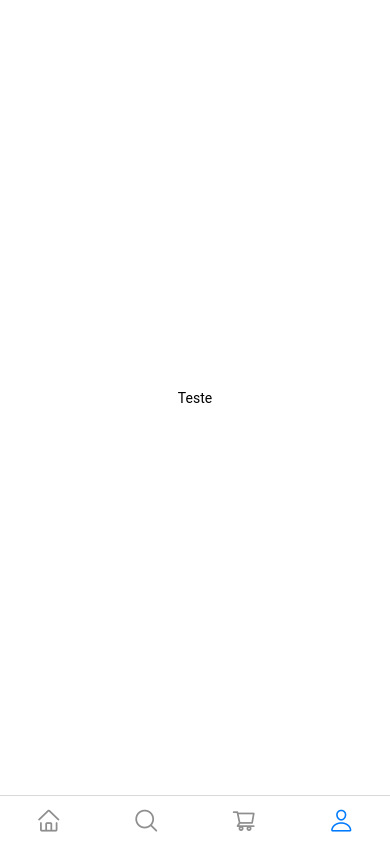
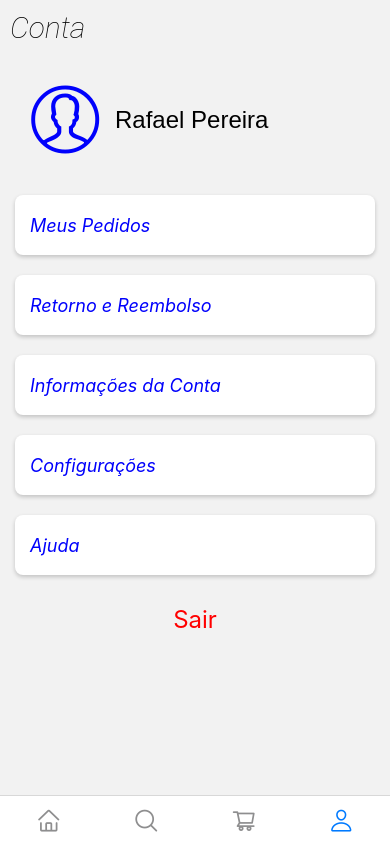
Before and after one commit to Joaoobarreto/holograma, a React Native app: screen /Profile in a window 390 px wide. Built offline with nearby package versions, Linux system fonts and the light colour scheme.

Commit message:
tela profile

```diff
--- a/App.js
+++ b/App.js
@@ -17,7 +17,7 @@ export default function App() {
 const styles = StyleSheet.create({
   container: {
     flex: 1,
-    backgroundColor: '#fff',
+    backgroundColor: 'white',
     alignItems: 'center',
     justifyContent: 'center',
   },
--- a/package.json
+++ b/package.json
@@ -24,7 +24,8 @@
     "react-native-safe-area-context": "4.5.0",
     "react-native-screens": "~3.20.0",
     "react-native-snap-carousel": "^3.9.1",
-    "react-native-web": "~0.18.10"
+    "react-native-web": "~0.18.10",
+    "expo-font": "~11.1.1"
   },
   "devDependencies": {
     "@babel/core": "^7.20.0"
--- a/src/components/PageTitle/index.js
+++ b/src/components/PageTitle/index.js
@@ -12,6 +12,7 @@ const estilos = StyleSheet.create({
     title: {
         fontSize: 30,
         fontWeight: "100",
+        fontFamily: "Roboto",
         fontStyle: "italic",
         margin: 10
     }
--- a/src/components/Texto/index.js
+++ b/src/components/Texto/index.js
@@ -1,5 +1,5 @@
 import React from "react";
-import { StyleSheet, Text} from 'react-native';
+import { StyleSheet, Text, fontFamily} from 'react-native';
 
 export default function Texto({ children, style }) {
     return (
@@ -9,6 +9,7 @@ export default function Texto({ children, style }) {
 
 const estilos = StyleSheet.create({
     texto: {
-        fontFamily: "Roboto"
+        fontFamily: "Arial",
+        fontStyle:"italic"
     }
 })
--- a/src/pages/Profile/index.js
+++ b/src/pages/Profile/index.js
@@ -1,6 +1,8 @@
-import { Button, StyleSheet, Text, View } from 'react-native';
+import { StatusBar, Button, StyleSheet,TouchableOpacity, Text, View, SafeAreaView, Alert } from 'react-native';
 import * as React from 'react';
 import Texto from '../../components/Texto';
+import PageTitle from '../../components/PageTitle';
+import {Entypo, AntDesign, EvilIcons, FontAwesome, FontAwesome5} from '@expo/vector-icons';
 
 export default function Profile({navigation}) {
   React.useLayoutEffect(() => {
@@ -8,17 +10,77 @@ export default function Profile({navigation}) {
   }, [navigation]);
 
   return (
-    <View style={styles.container}>
-      <Texto>Teste</Texto>
-    </View>
+    <SafeAreaView>
+      <StatusBar/>
+      <View>
+      <PageTitle>Conta</PageTitle>
+      <View style={styles.dadosUsuario}>
+        <EvilIcons name="user" size={100} color="#0001FC" />
+        <Texto style={styles.container}>Rafael Pereira</Texto>
+      </View>
+      <TouchableOpacity style={styles.button}>
+        <Text style={styles.texto}>Meus Pedidos</Text>
+      </TouchableOpacity>
+        <TouchableOpacity style={styles.button}>
+        <Text style={styles.texto}>Retorno e Reembolso</Text>
+      </TouchableOpacity>
+        <TouchableOpacity style={styles.button}>
+        <Text style={styles.texto}>Informações da Conta</Text>
+      </TouchableOpacity>
+        <TouchableOpacity style={styles.button}>
+        <Text style={styles.texto}>Configurações</Text>
+      </TouchableOpacity>
+      <TouchableOpacity style={styles.button}>
+        <Text style={styles.texto}>Ajuda</Text>
+      </TouchableOpacity>
+      <TouchableOpacity>
+        <Text style={styles.sair}>Sair</Text>
+      </TouchableOpacity>
+      </View>
+    </SafeAreaView>
   );
 }
 
 const styles = StyleSheet.create({
   container: {
-    flex: 1,
-    backgroundColor: '#fff',
-    alignItems: 'center',
+    fontSize: 24,
+    fontStyle: 'normal'
+  },
+  background:{
+    backgroundColor: 'white'
+  },
+  button: {
+    height: 60,
+    margin: 10,
+    marginLeft: 15,
+    marginRight: 15,
     justifyContent: 'center',
+    backgroundColor: 'white',
+    borderRadius: 8,
+    shadowColor: '#000',
+    shadowOffset: { width: 0, height: 2 },
+    shadowOpacity: 0.2,
+    shadowRadius: 4,
+    elevation: 4,
   },
+  texto: {
+    color:"#0001FC",
+    paddingLeft: 15,
+    fontSize: 18,
+    fontStyle: 'italic'
+  },
+  dadosUsuario: {
+    margin: 10,
+    marginLeft: 15,
+    display: 'flex',
+    flexDirection: 'row',
+    alignItems: 'center'
+  },
+  sair:
+  {
+    textAlign: 'center',
+    color: 'red',
+    fontSize: 24,
+    marginTop: 20
+  }
 });
```
Also changed, not shown: src/pages/Home/index.js (+5 -2 lines), 1 other file (tests, documents, lock files or other folders).
